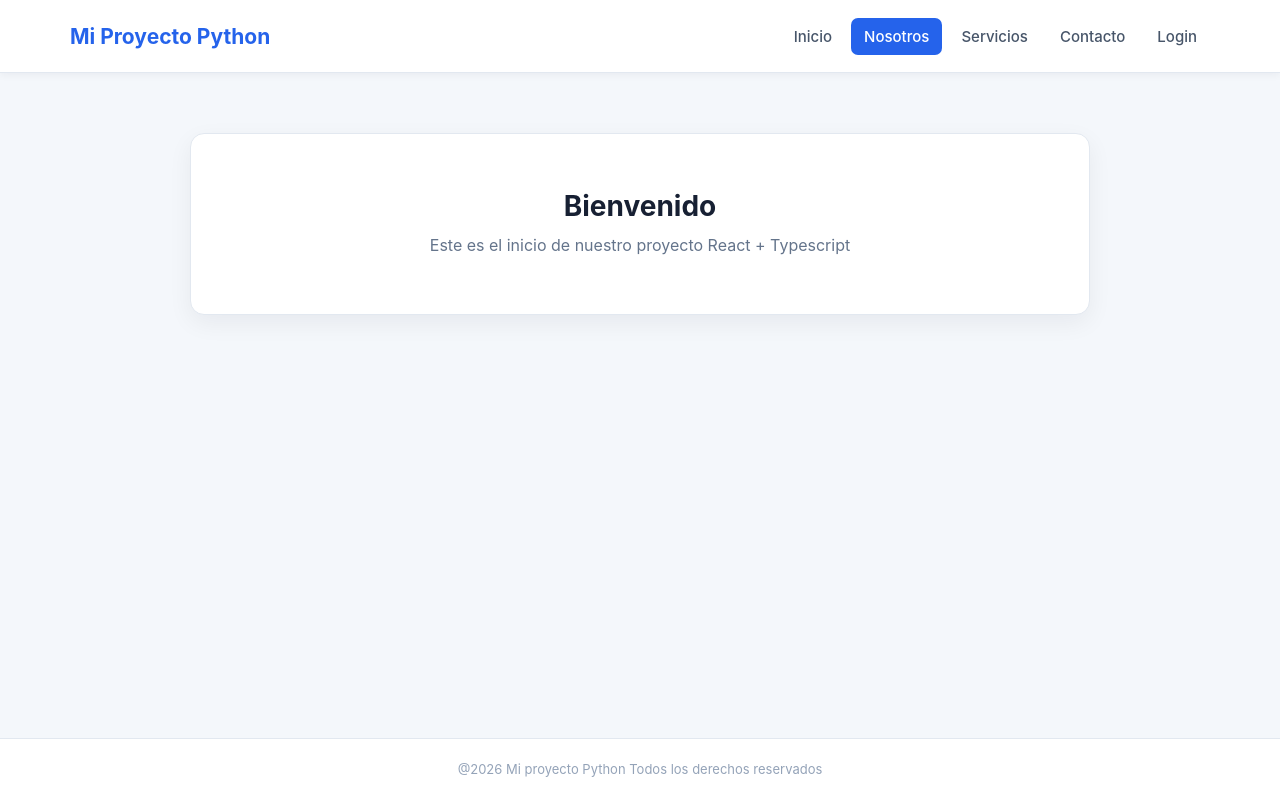
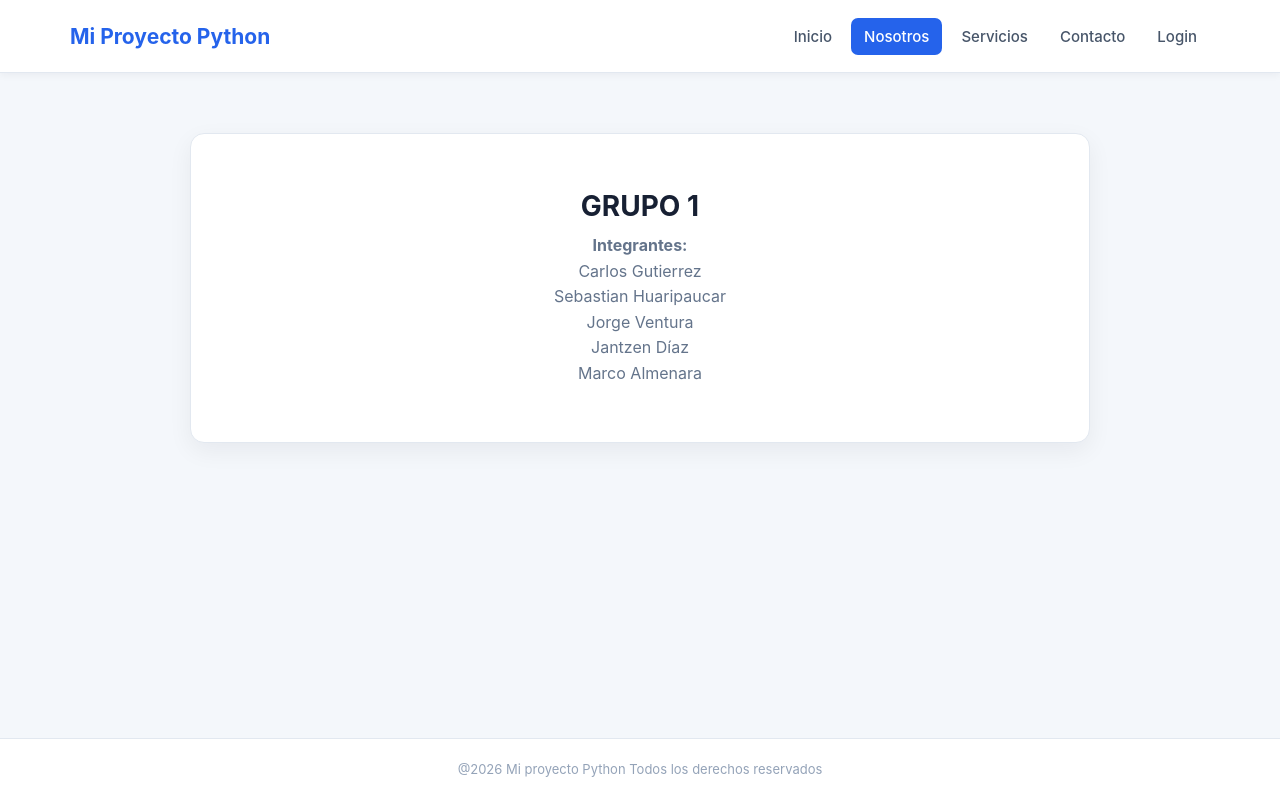
Before and after one commit to zKarloz/Dashboard_trabajo_grupal_1, a React (Vite) app: page /nosotros in a window 1280 px wide. Built offline with nearby package versions, Linux system fonts and the light colour scheme.

Commit message:
Cambie informacion en las secciones del navbar, de acuerdo al proyecto para presentar en equipo

```diff
--- a/src/pages/About.tsx
+++ b/src/pages/About.tsx
@@ -1,8 +1,13 @@
 function About() {
     return(
         <section className="page">
-            <h2>Bienvenido</h2>
-            <p>Este es el inicio de nuestro proyecto React + Typescript</p>
+            <h2>GRUPO 1</h2>
+            <p><strong>Integrantes:</strong></p>
+            <p>Carlos Gutierrez</p>
+            <p>Sebastian Huaripaucar</p>
+            <p>Jorge Ventura</p>
+            <p>Jantzen Díaz</p>
+            <p>Marco Almenara</p>
         </section>
     );
 }
--- a/src/pages/Contact.tsx
+++ b/src/pages/Contact.tsx
@@ -1,8 +1,8 @@
 function Contact() {
     return(
         <section className="page">
-            <h2>Bienvenido</h2>
-            <p>Este es el inicio de nuestro proyecto React + Typescript</p>
+            <h2>Contactanos</h2>
+            <p>En nuestros correos institucionales</p>
         </section>
     );
 }
--- a/src/pages/Home.tsx
+++ b/src/pages/Home.tsx
@@ -2,7 +2,7 @@ function Home() {
     return(
         <section className="page">
             <h2>Bienvenido</h2>
-            <p>Este es el inicio de nuestro proyecto React + Typescript</p>
+            <p>Este es el frontend con React + Vite. Y el backend con Python corre en una segunda terminal, utilizando FastAPI para crear la API que permite la comunicación entre ambos</p>
         </section>
     );
 }
--- a/src/pages/Services.tsx
+++ b/src/pages/Services.tsx
@@ -1,8 +1,10 @@
 function Services() {
     return(
         <section className="page">
-            <h2>Bienvenido</h2>
-            <p>Este es el inicio de nuestro proyecto React + Typescript</p>
+            <h2>FUNCIONES DEL SITIO WEB</h2>
+            <p>- Pandas para visualizar y limpiar datos</p>
+            <p>- NumPy para realizar cálculos estadísticos</p>
+            <p>- Matplotlib para generar gráficos</p>
         </section>
     );
 }
```
